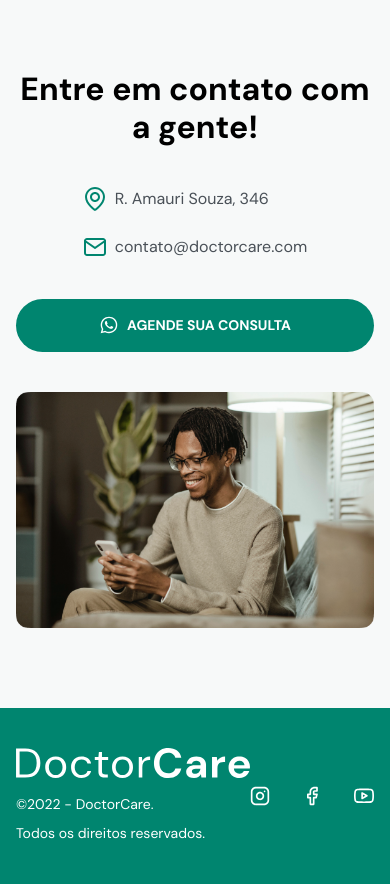
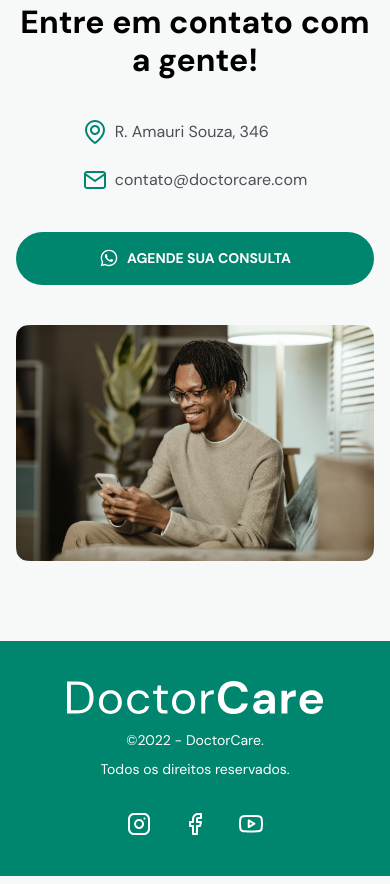
Before and after one commit to olivpeter/doctorcare-lp, a plain HTML site: page index.html in a window 390 px wide. Shown: the part 5494-6378 px from the top of the page. Drawn offline with nearby package versions, Linux system fonts and the light colour scheme.

Commit message:
Feat: Added responsive footer

```diff
--- a/scss/_aboutUs.scss
+++ b/scss/_aboutUs.scss
@@ -51,6 +51,12 @@
 
             .aboutRight {
                 max-width: 100%;
+                text-align: center;
+
+                h2 {
+                    font-size: 3.2rem;
+                    max-width: 100%;
+                }
             }
         }
     }
--- a/scss/_footer.scss
+++ b/scss/_footer.scss
@@ -30,3 +30,14 @@
         }
     }
 }
+
+@media screen and (max-width: 768px) {
+    .menuFooter {
+        .gridWrapper {
+            flex-direction: column;
+            justify-content: center;
+            text-align: center;
+            gap: 3.2rem;
+        }
+    }
+}
```
Also changed, not shown: css/main.min.css.
